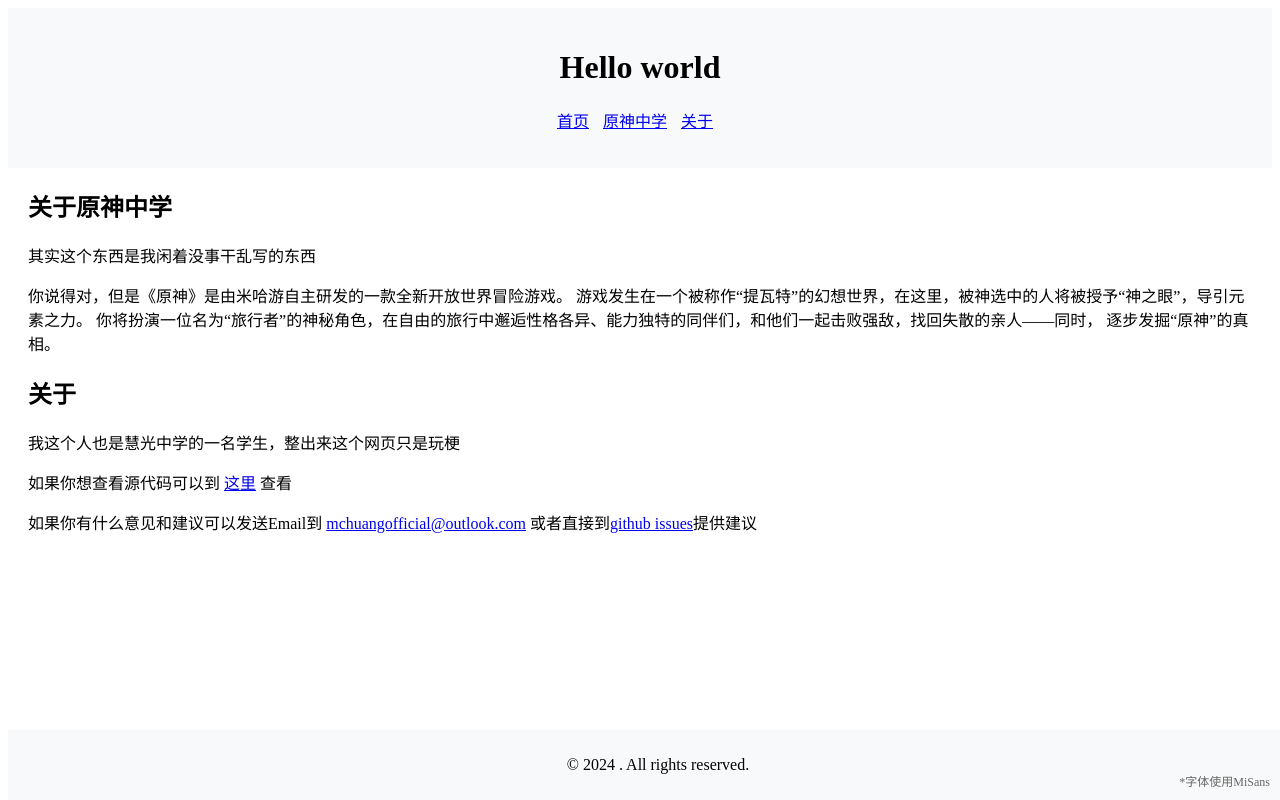
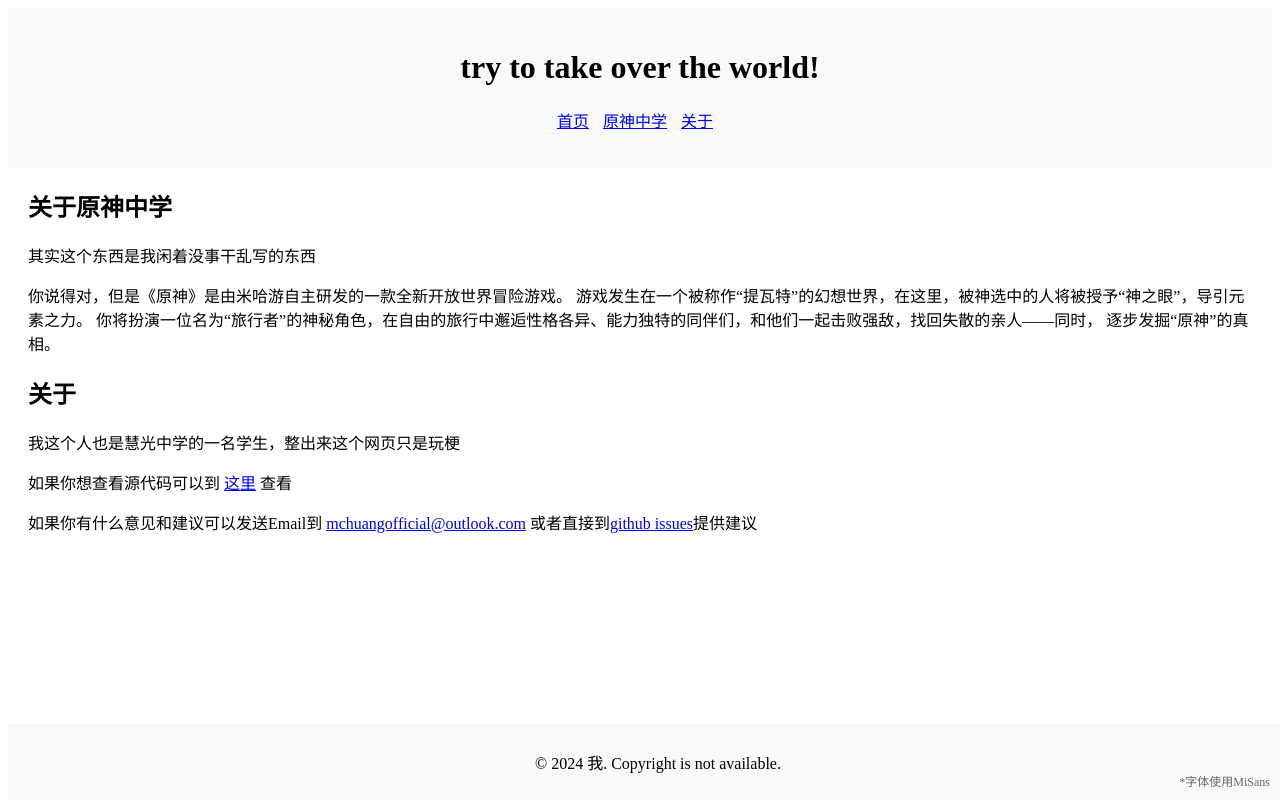
Before and after one commit to mefengxiao/huiguangzhongxue, a plain HTML site: page about/index.html in a window 1280 px wide. Drawn offline with Linux system fonts and the light colour scheme; a web font is replaced by a local one.

Commit message:
更新 index.html

```diff
--- a/about/index.html
+++ b/about/index.html
@@ -9,7 +9,7 @@
 <link rel="stylesheet" href="https://font.sec.miui.com/font/css?family=MiSans:400,700:MiSans" />
 <body>
     <header>
-        <h1>Hello world</h1>
+        <h1>try to take over the world!</h1>
         <nav>
             <ul>
                 <li><a href="https://mefengxiao.github.io/huiguangzhongxue/">首页</a></li>
@@ -39,7 +39,7 @@
     </main>
 
     <footer>
-        <p>&copy; 2024 . All rights reserved.</p>
+        <p>&copy; 2024 我. Copyright is not available.</p>
         <div class="font-info">*字体使用MiSans</div>
     </footer>
 
```
